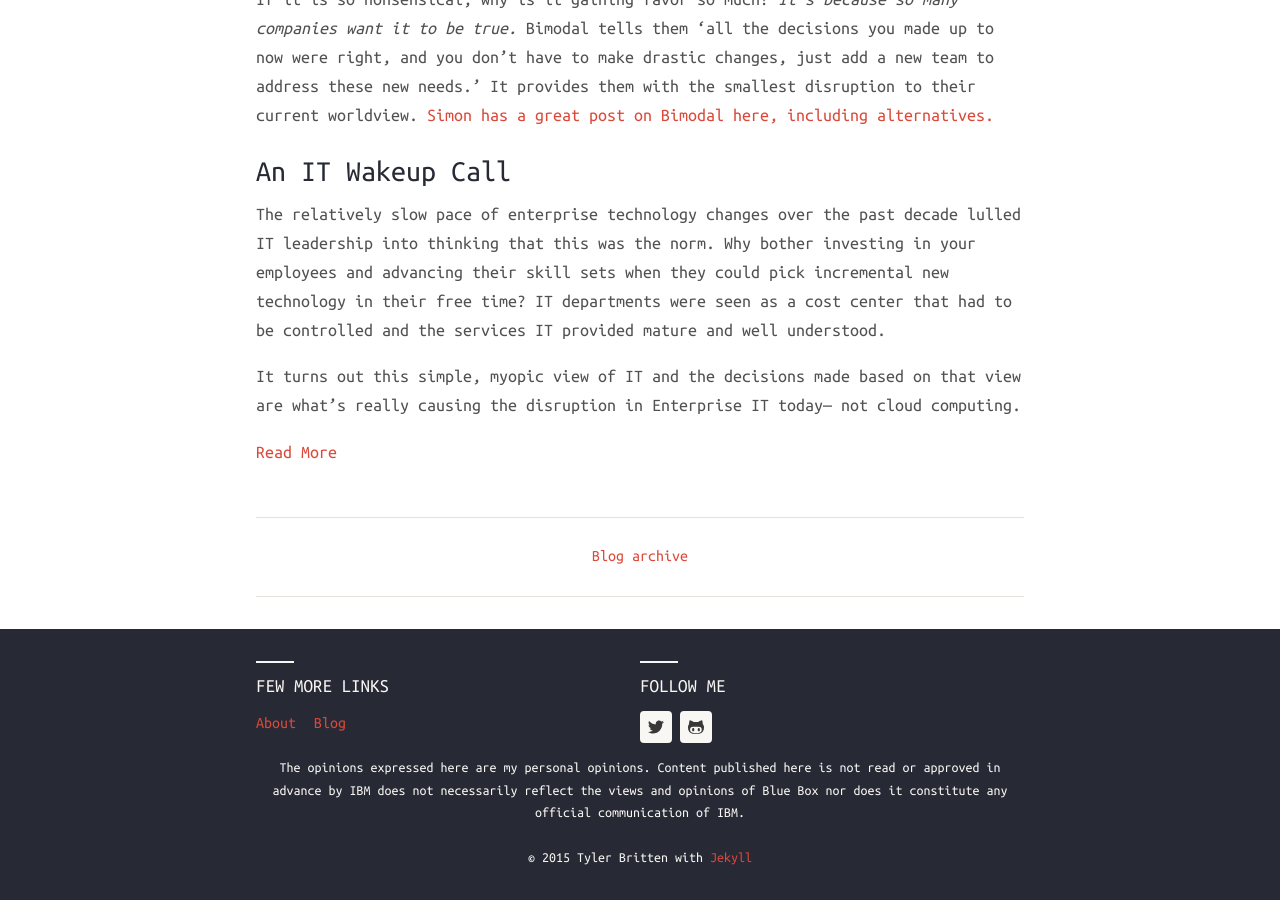
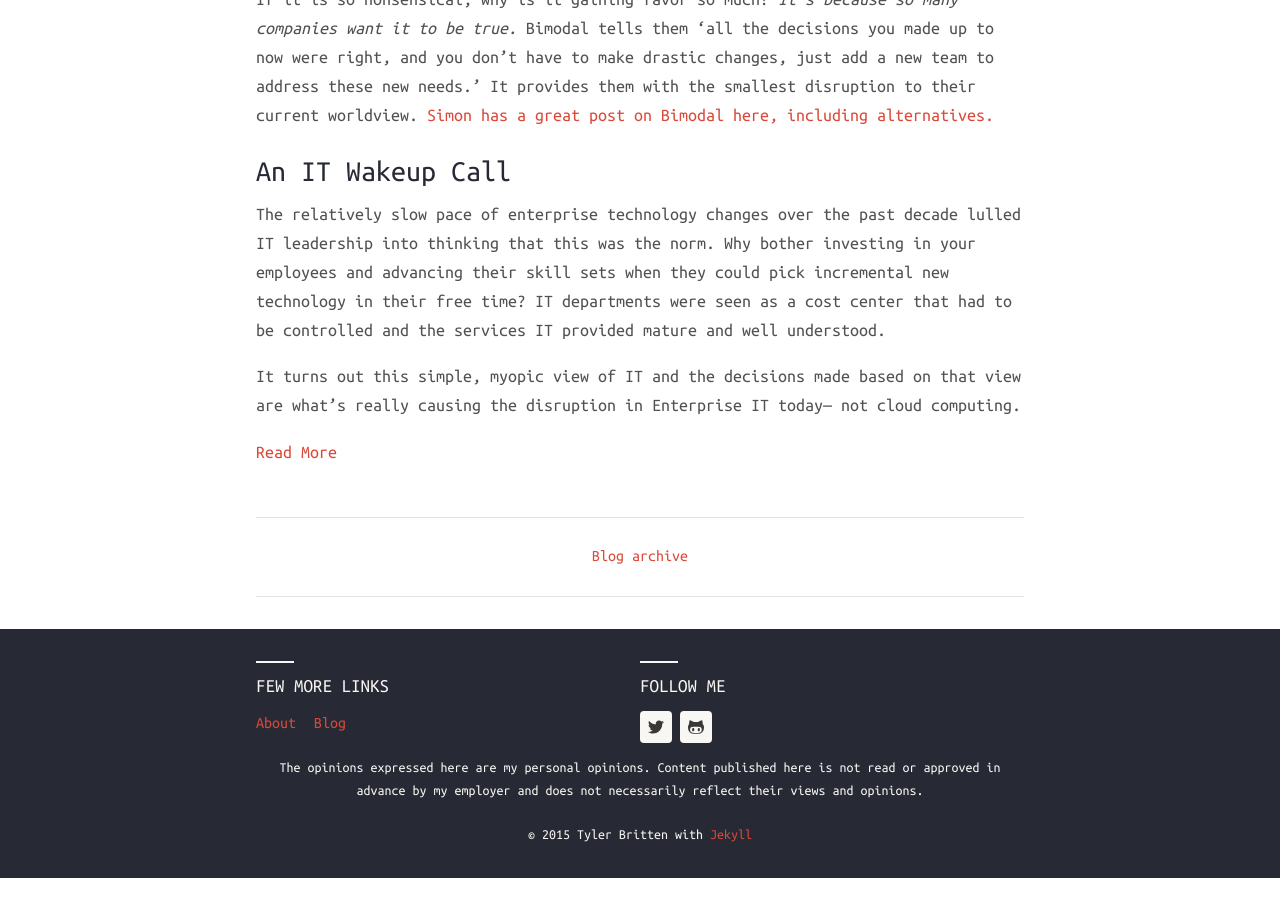
Before and after one commit to tybritten/vmtyler.github.io, a Jekyll site: the page built from index.html, in a window 1280 px wide and 900 px high, scrolled down 11980 px. Built offline with Jekyll 4.4.1, drawn with Linux system fonts in a browser that asks for light colours; nearby versions of some CDN libraries; after the commit the page ends 12858 px from its top, so only the background shows below that.

Commit message:
Update footer.html

```diff
--- a/_includes/footer.html
+++ b/_includes/footer.html
@@ -1,4 +1,4 @@
 {% if site.harmony.show_disclaimer %}
- The opinions expressed here are my personal opinions. Content published here is not read or approved in advance by IBM does not necessarily reflect the views and opinions of Blue Box nor does it constitute any official communication of IBM.
+ The opinions expressed here are my personal opinions. Content published here is not read or approved in advance by my employer and does not necessarily reflect their views and opinions.
 {% endif %}
 <br> <br> © 2015 Tyler Britten with <a href="http://jekyllrb.com" target="_blank">Jekyll</a>
```
